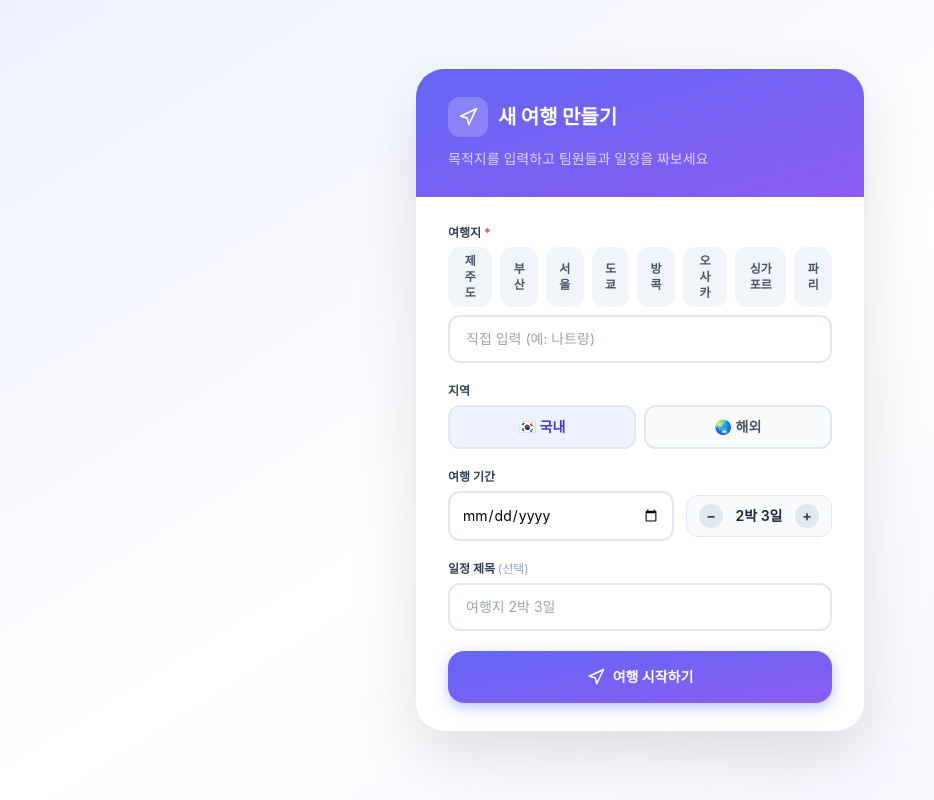
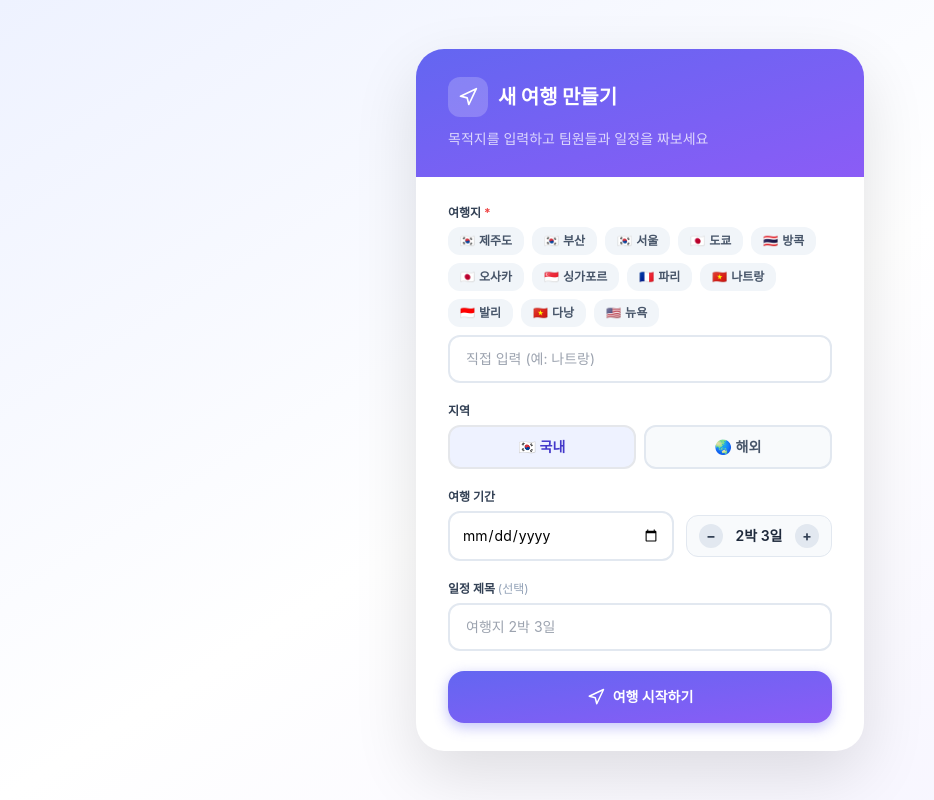
Before and after one commit to victorychan1117/tripsync, a Next.js app: page /room/new in a window 1280 px wide. Shown: the whole page, without its empty margins (0-934 px from the left). Built offline with nearby package versions, Linux system fonts and the light colour scheme; no server answers.

Commit message:
여행지 버튼 이모티콘 + flex-wrap + 해외 지도 수정

```diff
--- a/src/app/room/new/page.tsx
+++ b/src/app/room/new/page.tsx
@@ -6,14 +6,18 @@ import { cn } from '@/lib/utils';
 
 // 자주 찾는 여행지 목록
 const POPULAR_DESTINATIONS = [
-  { name: '제주도',   code: 'KR' },
-  { name: '부산',     code: 'KR' },
-  { name: '서울',     code: 'KR' },
-  { name: '도쿄',     code: 'JP' },
-  { name: '방콕',     code: 'TH' },
-  { name: '오사카',   code: 'JP' },
-  { name: '싱가포르', code: 'SG' },
-  { name: '파리',     code: 'FR' },
+  { name: '제주도',   code: 'KR', flag: '🇰🇷' },
+  { name: '부산',     code: 'KR', flag: '🇰🇷' },
+  { name: '서울',     code: 'KR', flag: '🇰🇷' },
+  { name: '도쿄',     code: 'JP', flag: '🇯🇵' },
+  { name: '방콕',     code: 'TH', flag: '🇹🇭' },
+  { name: '오사카',   code: 'JP', flag: '🇯🇵' },
+  { name: '싱가포르', code: 'SG', flag: '🇸🇬' },
+  { name: '파리',     code: 'FR', flag: '🇫🇷' },
+  { name: '나트랑',   code: 'VN', flag: '🇻🇳' },
+  { name: '발리',     code: 'ID', flag: '🇮🇩' },
+  { name: '다낭',     code: 'VN', flag: '🇻🇳' },
+  { name: '뉴욕',     code: 'US', flag: '🇺🇸' },
 ];
 
 export default function NewRoomPage() {
@@ -83,20 +87,20 @@ export default function NewRoomPage() {
             <label className="text-xs font-bold text-slate-700 block mb-1.5">
               여행지 <span className="text-red-500">*</span>
             </label>
-            <div className="flex gap-2 mb-2">
+            <div className="flex flex-wrap gap-2 mb-2">
               {POPULAR_DESTINATIONS.map(d => (
                 <button
                   key={d.name}
                   type="button"
                   onClick={() => { setDestination(d.name); setCountryCode(d.code); }}
                   className={cn(
-                    'px-3 py-1.5 rounded-xl text-xs font-semibold transition-all',
+                    'px-3 py-1.5 rounded-xl text-xs font-semibold transition-all flex items-center gap-1',
                     destination === d.name
                       ? 'bg-brand-500 text-white shadow-brand-sm'
                       : 'bg-slate-100 text-slate-600 hover:bg-slate-200',
                   )}
                 >
-                  {d.name}
+                  <span>{d.flag}</span>{d.name}
                 </button>
               ))}
             </div>
@@ -114,13 +118,13 @@ export default function NewRoomPage() {
             <label className="text-xs font-bold text-slate-700 block mb-1.5">지역</label>
             <div className="flex gap-2">
               {[
-                { code: 'KR', label: '🇰🇷 국내' },
+                { code: 'KR',   label: '🇰🇷 국내' },
                 { code: 'INTL', label: '🌏 해외' },
               ].map(({ code, label }) => (
                 <button
                   key={code}
                   type="button"
-                  onClick={() => setCountryCode(code === 'INTL' ? 'JP' : 'KR')}
+                  onClick={() => setCountryCode(code === 'INTL' ? 'INTL' : 'KR')}
                   className={cn(
                     'flex-1 py-2.5 rounded-xl text-sm font-semibold transition-all',
                     (countryCode === 'KR') === (code === 'KR')
--- a/src/components/room/RoomEditor.tsx
+++ b/src/components/room/RoomEditor.tsx
@@ -195,8 +195,8 @@ export default function RoomEditor({ initialRoom, initialMarkers, currentMember
           selectedId={selectedId}
           onSelectMarker={setSelectedId}
           mapConfig={mapConfig}
-          centerLat={room.is_domestic ? 33.499 : 35.676}
-          centerLng={room.is_domestic ? 126.531 : 139.650}
+          centerLat={room.country_code === 'KR' ? 33.499 : 12.238}
+          centerLng={room.country_code === 'KR' ? 126.531 : 109.197}
           onCursorMove={broadcastCursor}
         />
 
--- a/src/lib/maps/mapEngineSelector.ts
+++ b/src/lib/maps/mapEngineSelector.ts
@@ -28,12 +28,13 @@ const CONFIG_BY_COUNTRY: Record<string, MapConfig> = {
     router:        'GOOGLE_ROUTES',
     geocoder:      'GOOGLE',
     defaultLocale: 'en',
-    sdkUrl: `https://maps.googleapis.com/maps/api/js?key=${process.env.NEXT_PUBLIC_GOOGLE_MAPS_KEY}&libraries=places,geometry,marker&language=ko&loading=async`,
+    sdkUrl: `https://maps.googleapis.com/maps/api/js?key=${process.env.NEXT_PUBLIC_GOOGLE_MAPS_KEY}&libraries=places,geometry,marker&language=ko`,
   },
 };
 
 export function getMapConfig(countryCode: string): MapConfig {
-  return CONFIG_BY_COUNTRY[countryCode] ?? CONFIG_BY_COUNTRY['DEFAULT'];
+  if (countryCode === 'KR') return CONFIG_BY_COUNTRY['KR'];
+  return CONFIG_BY_COUNTRY['DEFAULT'];
 }
 
 // ── SDK 동적 로드 ─────────────────────────────────────────────────
```
